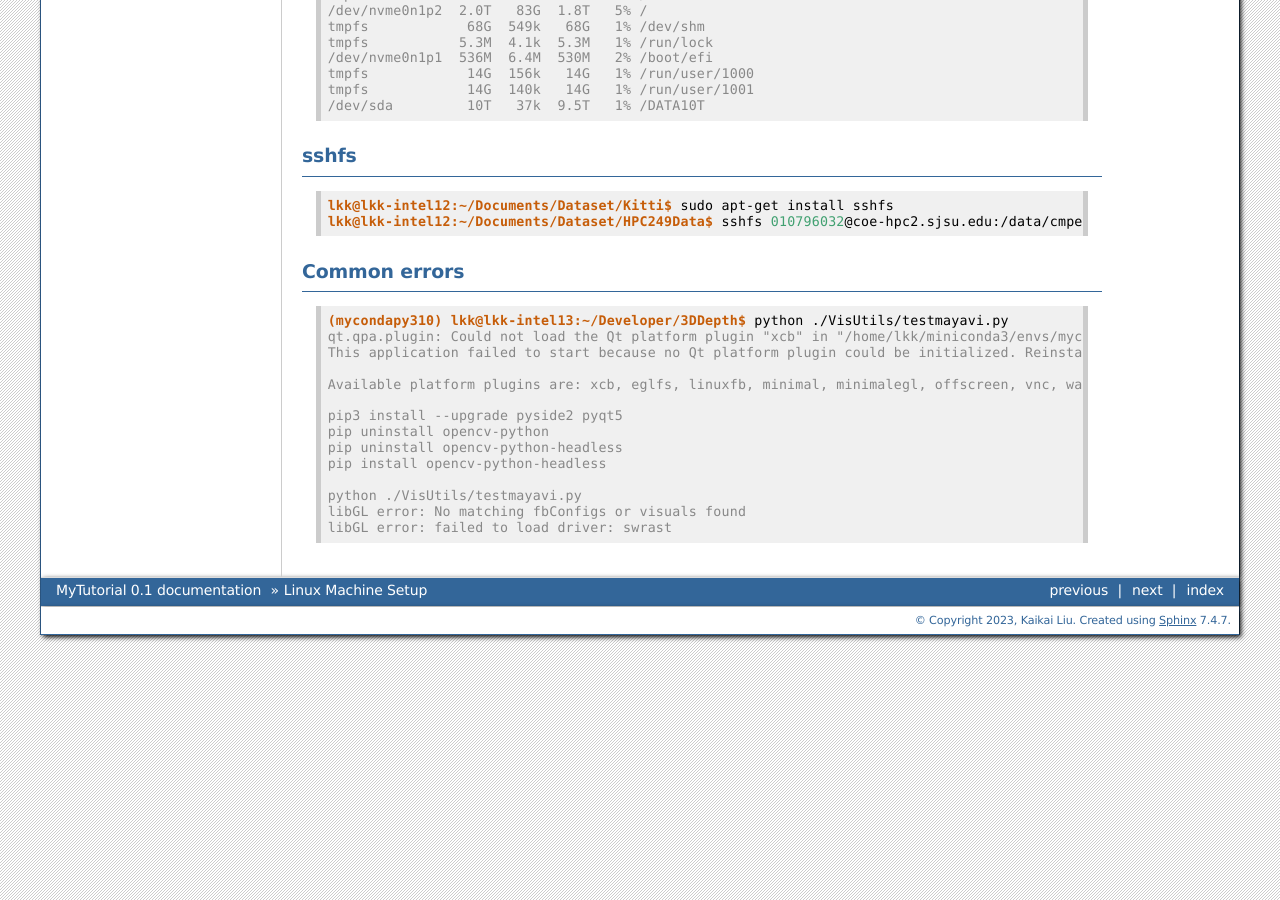
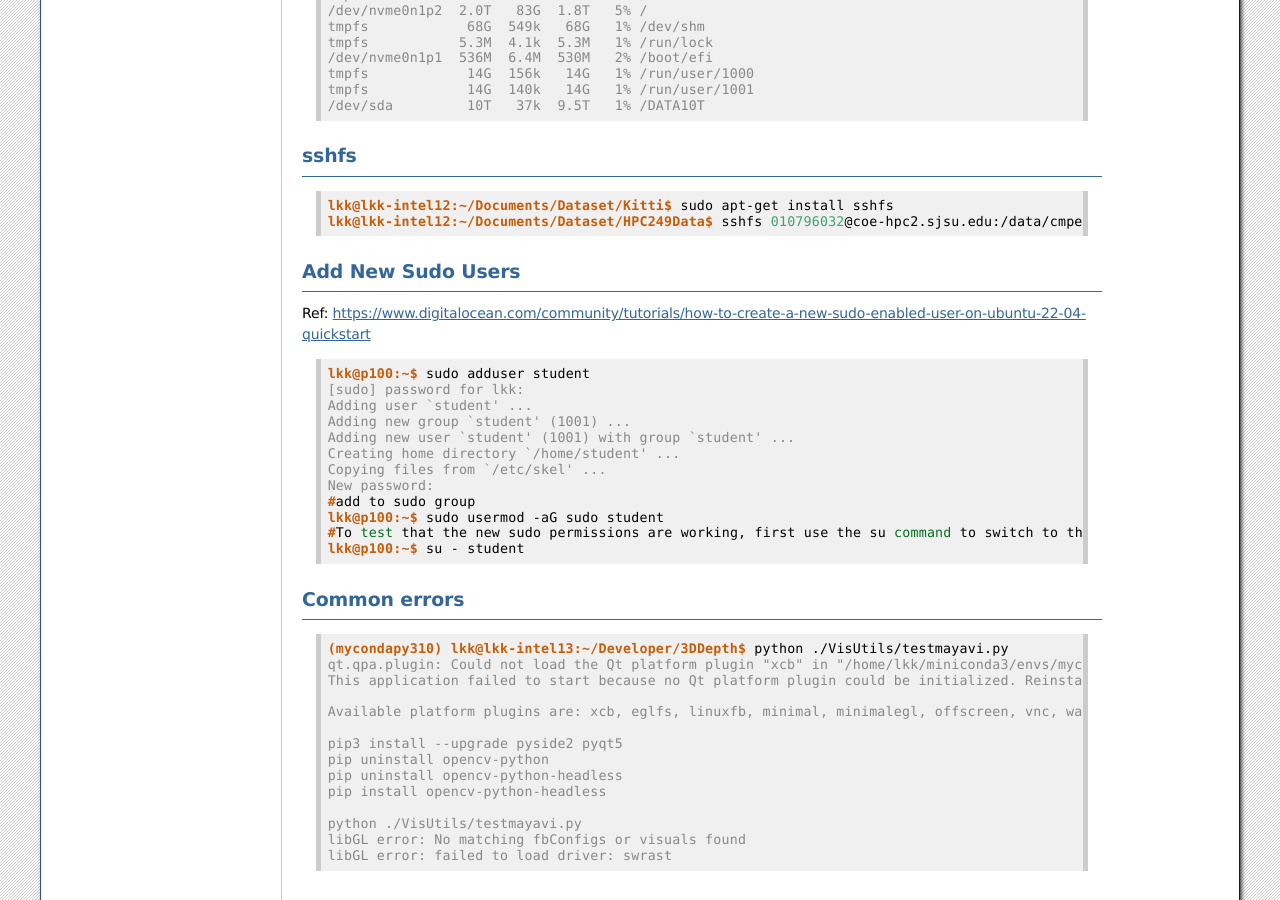
Before and after one commit to lkk688/mytutorial, a Sphinx documentation site: the page built from docs/source/linux.rst, in a window 1280 px wide and 900 px high, scrolled down 2079 px. Built offline with Sphinx 7.4.7, drawn with Linux system fonts in a browser that asks for light colours.

Commit message:
update linux

```diff
--- a/docs/source/linux.rst
+++ b/docs/source/linux.rst
@@ -150,6 +150,25 @@ sshfs
     lkk@lkk-intel12:~/Documents/Dataset/Kitti$ sudo apt-get install sshfs
     lkk@lkk-intel12:~/Documents/Dataset/HPC249Data$ sshfs 010796032@coe-hpc2.sjsu.edu:/data/cmpe249-fa22 .
 
+Add New Sudo Users
+------------------
+Ref: https://www.digitalocean.com/community/tutorials/how-to-create-a-new-sudo-enabled-user-on-ubuntu-22-04-quickstart
+
+.. code-block:: console
+
+    lkk@p100:~$ sudo adduser student
+    [sudo] password for lkk:
+    Adding user `student' ...
+    Adding new group `student' (1001) ...
+    Adding new user `student' (1001) with group `student' ...
+    Creating home directory `/home/student' ...
+    Copying files from `/etc/skel' ...
+    New password:
+    #add to sudo group
+    lkk@p100:~$ sudo usermod -aG sudo student
+    #To test that the new sudo permissions are working, first use the su command to switch to the new user account:
+    lkk@p100:~$ su - student
+
 Common errors
 -------------
 
```
